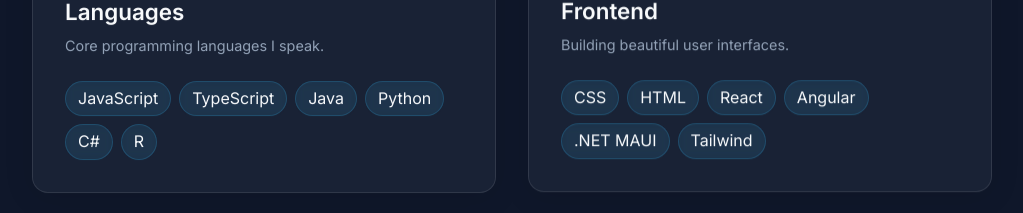
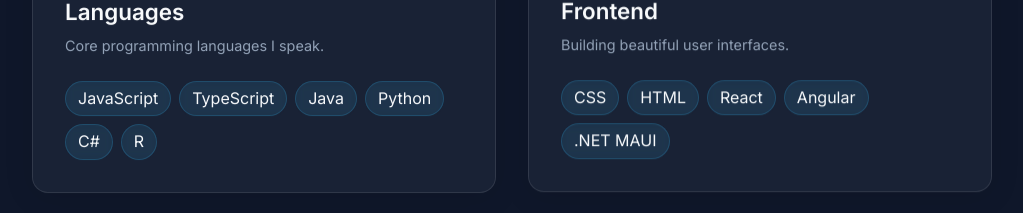
Before and after one commit to godinezjoel/joelz.ch, a React (Vite) app: page /about in a window 1280 px wide. Shown: the part 1920-2133 px from the top of the page, without its empty margins (128-1151 px from the left). Built offline with nearby package versions, Linux system fonts and the light colour scheme.

Commit message:
Skills angepasst

```diff
--- a/src/components/About.jsx
+++ b/src/components/About.jsx
@@ -19,7 +19,7 @@
             icon: <Layout size={32} />,
             description: "Building beautiful user interfaces.",
             animation: "animate-float-medium",
-            techs: ["CSS", "HTML", "React", "Angular", ".NET MAUI", "Tailwind"]
+            techs: ["CSS", "HTML", "React", "Angular", ".NET MAUI"]
         },
         {
             title: "Backend & Cloud",
--- a/src/components/Projects.jsx
+++ b/src/components/Projects.jsx
@@ -6,7 +6,7 @@
         {
             title: "Portfolio Website",
             description: "You're looking at it! A modern, responsive portfolio built with React and Vite to showcase my journey and skills.",
-            tags: ["React", "Vite", "Design"],
+            tags: ["React"],
             link: "#"
         },
         {
```
